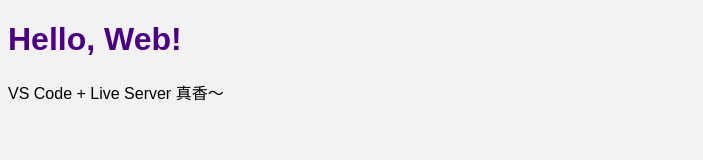
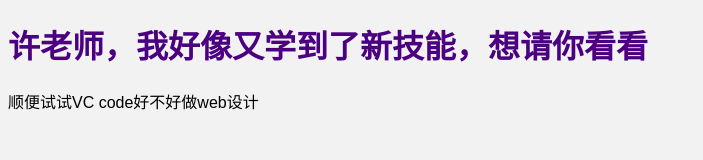
Before and after one commit to tieguanyi/my-web, a plain HTML site: page index.html in a window 1280 px wide. Shown: the whole page, without its empty margins (0-703 px from the left). Drawn offline with Linux system fonts and the light colour scheme.

Commit message:
Add files via upload

```diff
--- a/index.html
+++ b/index.html
@@ -9,7 +9,7 @@
   </style>
 </head>
 <body>
-  <h1>Hello, Web!</h1>
-  <p>VS Code + Live Server 真香～</p>
+  <h1>许老师，我好像又学到了新技能，想请你看看</h1>
+  <p>顺便试试VC code好不好做web设计</p>
 </body>
 </html>
```
